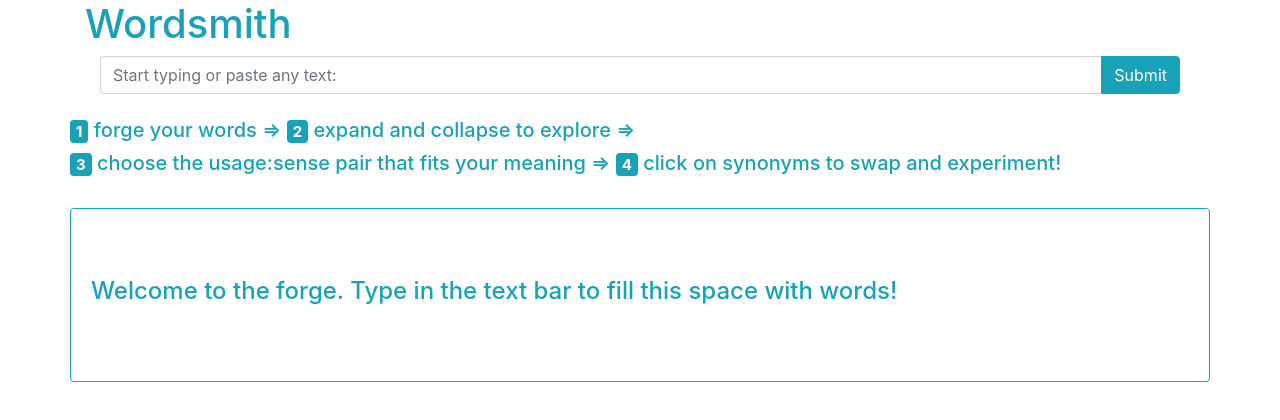
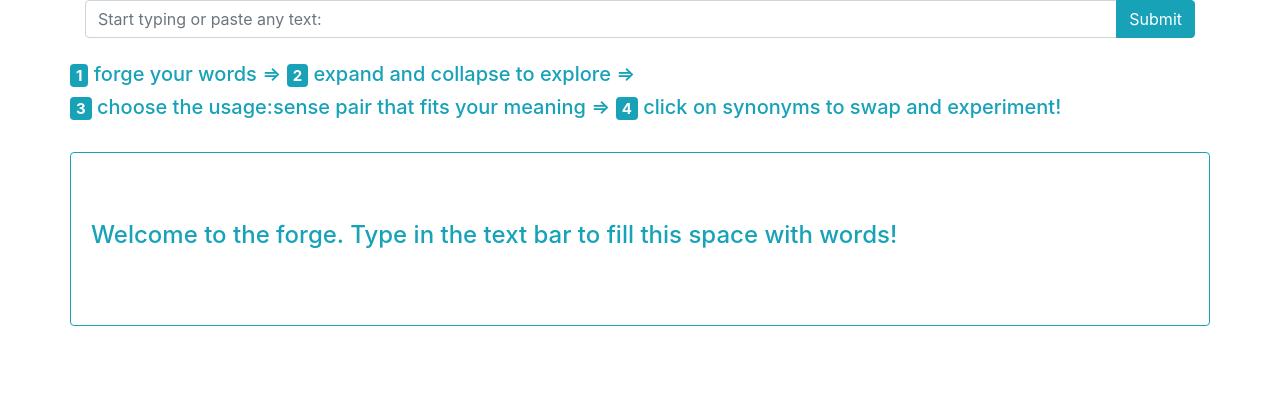
Before and after one commit to emanuelbierman/wordsmith, a React (Create React App) app in the folder client/: page / in a window 1280 px wide. Shown: the top 420 px of the page. Built offline with nearby package versions, Linux system fonts and the light colour scheme.

Commit message:
Create stateless Title component from title in SearchBar

```diff
--- a/client/src/components/SearchBar.js
+++ b/client/src/components/SearchBar.js
@@ -34,8 +34,6 @@ class SearchBar extends Component {
 
   render() {
     return(
-      <Container className="text-info">
-        <h1>Wordsmith</h1>
         <Container>
           <InputGroup>
             <Input type="text" value={this.state.input} onChange={this.handleChange} placeholder="Start typing or paste any text:" />
@@ -44,7 +42,6 @@ class SearchBar extends Component {
             </InputGroupAddon>
           </InputGroup>
         </Container>
-      </Container>
     );
   }
 }
```
Also changed, not shown: client/src/components/Title.js (added, +14 -0 lines).
